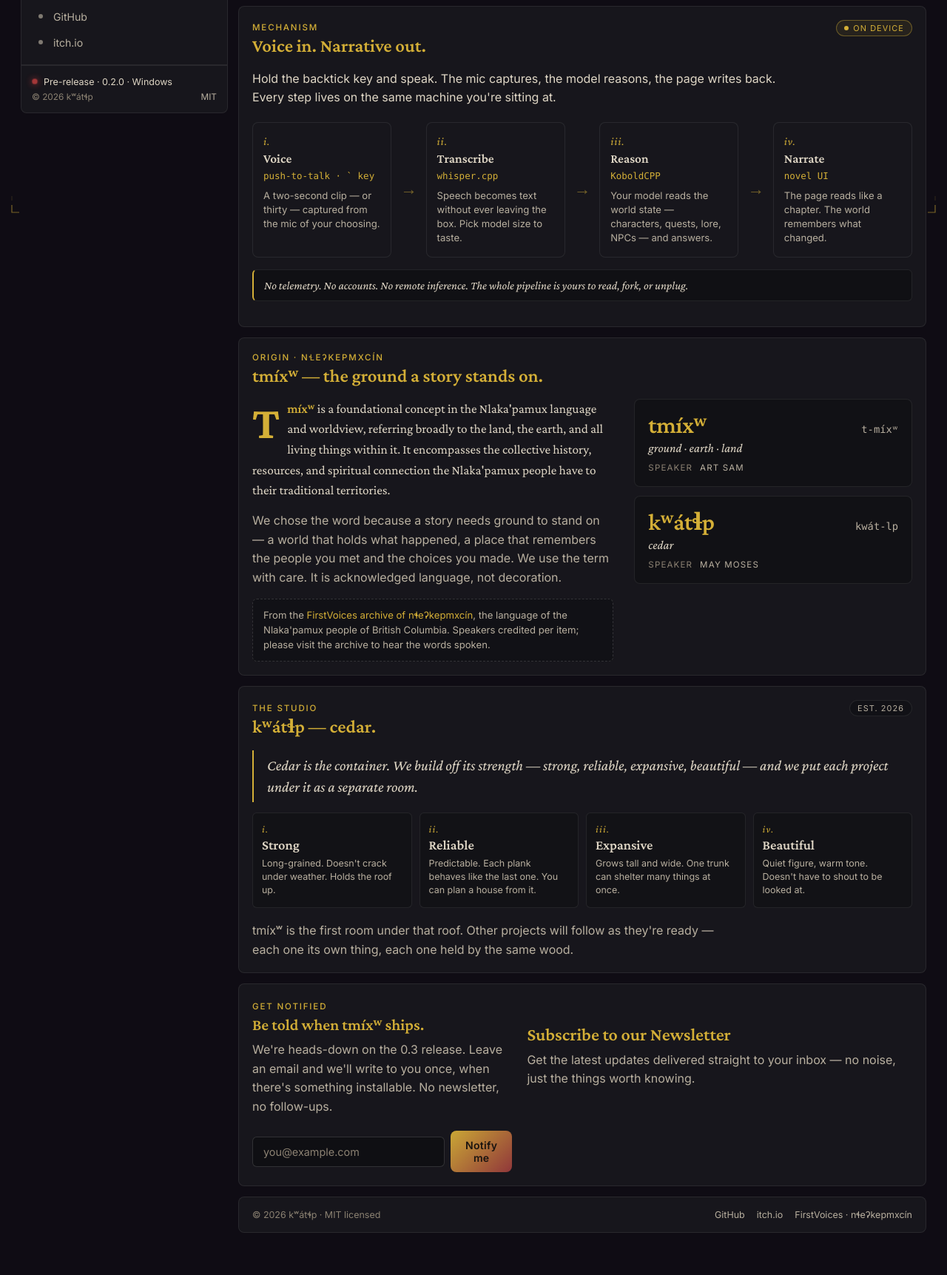
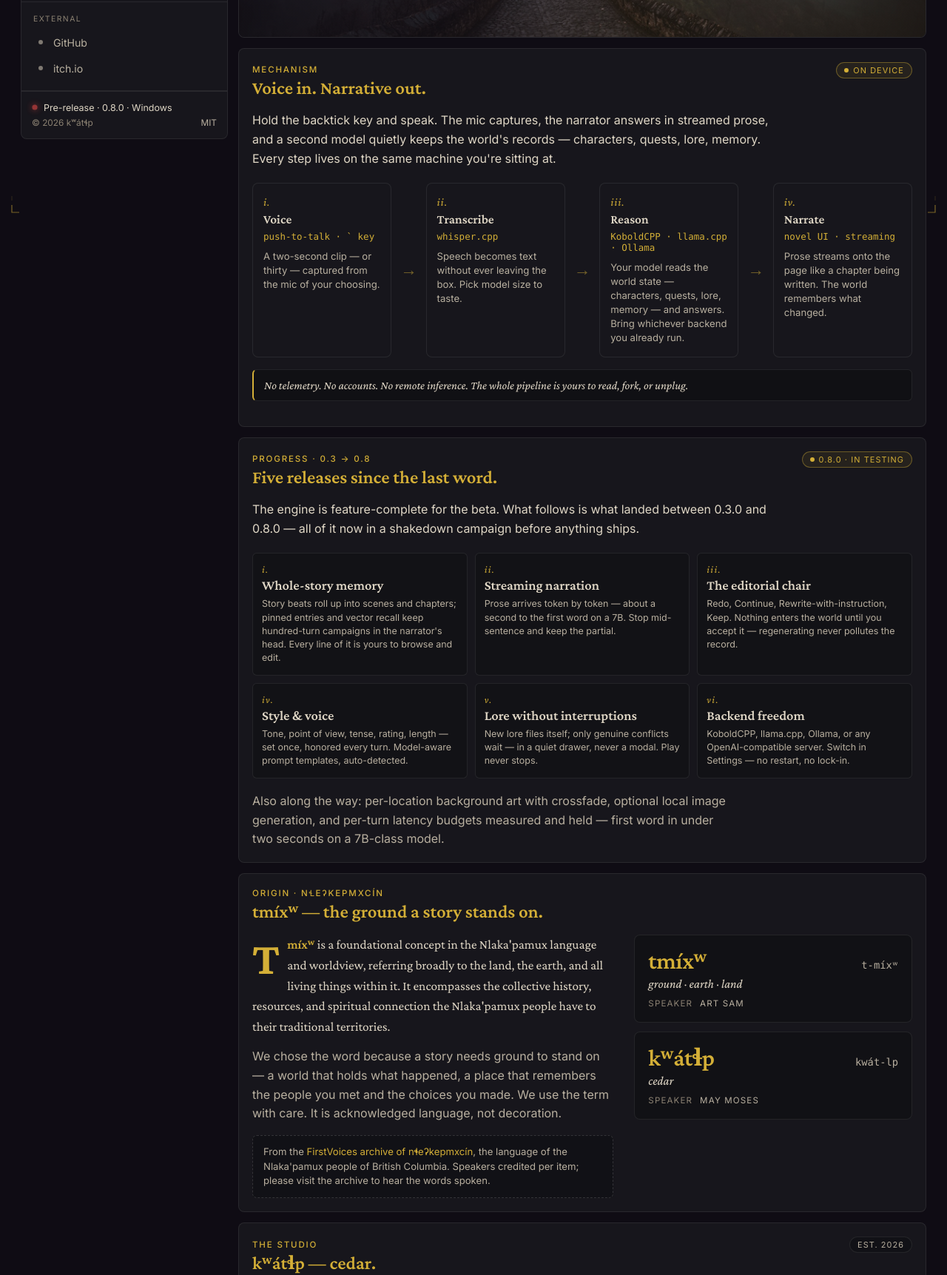
Before and after one commit to kwatlp/tmixw, a plain HTML site: page index.html in a window 1280 px wide. Shown: the part 497-2220 px from the top of the page at 74% size. Before the commit the page ends 2191 px from the top, so only its background shows below. Drawn offline with nearby package versions, Linux system fonts and the light colour scheme.

Commit message:
site update 0.8.0

```diff
--- a/index.html
+++ b/index.html
@@ -82,6 +82,7 @@
       <nav class="sb-group scrollspy" aria-label="On this page">
         <div class="sb-group-label"><span>tmíxʷ · sections</span></div>
         <a class="sb-item" href="#mechanism"><span class="dot"></span><span>Mechanism</span><span class="progress"></span></a>
+        <a class="sb-item" href="#progress"><span class="dot"></span><span>Progress</span><span class="progress"></span></a>
         <a class="sb-item" href="#origin"><span class="dot"></span><span>Origin</span><span class="progress"></span></a>
         <a class="sb-item" href="#studio"><span class="dot"></span><span>The studio</span><span class="progress"></span></a>
         <a class="sb-item" href="#get-it"><span class="dot"></span><span>Get it</span><span class="progress"></span></a>
@@ -96,7 +97,7 @@
       <div class="sb-footer">
         <div class="sb-status">
           <span class="pulse"></span>
-          <span>Pre-release · 0.2.0 · Windows</span>
+          <span>Pre-release · 0.8.0 · Windows</span>
         </div>
         <div class="row">
           <span>© 2026 kʷátɬp</span>
@@ -116,7 +117,7 @@
         <p class="tagline">Your story. Your hardware. Your rules.</p>
         <p class="lede">
           A novel-shaped interface for the kind of story that only happens once.
-          Voice in, narrative out — fully on-device. No cloud, no account, no censor.
+          Voice in, streaming narrative out — fully on-device. No cloud, no account, no censor.
         </p>
         <div class="hero-actions">
           <a class="btn primary" href="#get-it">Watch the demo</a>
@@ -126,6 +127,7 @@
           <span class="chip gold"><span class="dot"></span>Fully local</span>
           <span class="chip">Voice-first</span>
           <span class="chip">Persistent world</span>
+          <span class="chip">Any local backend</span>
           <span class="chip">MIT</span>
         </div>
       </div>
@@ -143,8 +145,10 @@
       </header>
 
       <p class="body bone" style="max-width: 720px; margin-bottom: 20px;">
-        Hold the backtick key and speak. The mic captures, the model reasons,
-        the page writes back. Every step lives on the same machine you're sitting at.
+        Hold the backtick key and speak. The mic captures, the narrator answers in
+        streamed prose, and a second model quietly keeps the world's records —
+        characters, quests, lore, memory. Every step lives on the same machine
+        you're sitting at.
       </p>
 
       <div class="pipeline">
@@ -165,20 +169,77 @@
         <div class="pipe-step">
           <span class="num">iii.</span>
           <span class="name">Reason</span>
-          <span class="runtime">KoboldCPP</span>
-          <span class="desc">Your model reads the world state — characters, quests, lore, NPCs — and answers.</span>
+          <span class="runtime">KoboldCPP · llama.cpp · Ollama</span>
+          <span class="desc">Your model reads the world state — characters, quests, lore, memory — and answers. Bring whichever backend you already run.</span>
         </div>
         <span class="pipe-arrow" aria-hidden="true">→</span>
         <div class="pipe-step">
           <span class="num">iv.</span>
           <span class="name">Narrate</span>
-          <span class="runtime">novel UI</span>
-          <span class="desc">The page reads like a chapter. The world remembers what changed.</span>
+          <span class="runtime">novel UI · streaming</span>
+          <span class="desc">Prose streams onto the page like a chapter being written. The world remembers what changed.</span>
         </div>
       </div>
 
       <p class="guarantee">
         No telemetry. No accounts. No remote inference. The whole pipeline is yours to read, fork, or unplug.
+      </p>
+    </section>
+
+    <section class="panel" id="progress" data-screen-label="progress">
+      <header class="section-head">
+        <div class="titles">
+          <span class="kicker">Progress · 0.3 → 0.8</span>
+          <h2 class="h-section">Five releases since the last word.</h2>
+        </div>
+        <div class="meta">
+          <span class="chip gold"><span class="dot"></span>0.8.0 · in testing</span>
+        </div>
+      </header>
+
+      <p class="body bone" style="max-width: 720px; margin-bottom: 20px;">
+        The engine is feature-complete for the beta. What follows is what landed
+        between 0.3.0 and 0.8.0 — all of it now in a shakedown campaign before
+        anything ships.
+      </p>
+
+      <div class="cedar-traits three">
+        <div class="trait">
+          <span class="roman">i.</span>
+          <span class="name">Whole-story memory</span>
+          <span class="desc">Story beats roll up into scenes and chapters; pinned entries and vector recall keep hundred-turn campaigns in the narrator's head. Every line of it is yours to browse and edit.</span>
+        </div>
+        <div class="trait">
+          <span class="roman">ii.</span>
+          <span class="name">Streaming narration</span>
+          <span class="desc">Prose arrives token by token — about a second to the first word on a 7B. Stop mid-sentence and keep the partial.</span>
+        </div>
+        <div class="trait">
+          <span class="roman">iii.</span>
+          <span class="name">The editorial chair</span>
+          <span class="desc">Redo, Continue, Rewrite-with-instruction, Keep. Nothing enters the world until you accept it — regenerating never pollutes the record.</span>
+        </div>
+        <div class="trait">
+          <span class="roman">iv.</span>
+          <span class="name">Style &amp; voice</span>
+          <span class="desc">Tone, point of view, tense, rating, length — set once, honored every turn. Model-aware prompt templates, auto-detected.</span>
+        </div>
+        <div class="trait">
+          <span class="roman">v.</span>
+          <span class="name">Lore without interruptions</span>
+          <span class="desc">New lore files itself; only genuine conflicts wait — in a quiet drawer, never a modal. Play never stops.</span>
+        </div>
+        <div class="trait">
+          <span class="roman">vi.</span>
+          <span class="name">Backend freedom</span>
+          <span class="desc">KoboldCPP, llama.cpp, Ollama, or any OpenAI-compatible server. Switch in Settings — no restart, no lock-in.</span>
+        </div>
+      </div>
+
+      <p class="body" style="margin-top: 18px; max-width: 64ch;">
+        Also along the way: per-location background art with crossfade, optional
+        local image generation, and per-turn latency budgets measured and held —
+        first word in under two seconds on a 7B-class model.
       </p>
     </section>
 
@@ -286,16 +347,14 @@
     <section class="panel notify" id="get-it" data-screen-label="get-it">
       <div>
         <span class="kicker">Get notified</span>
-        <h3 class="h-section" style="font-size: 1.35rem; margin-top: 6px;">Be told when tmíxʷ ships.</h3>
-        <p class="body" style="margin-top: 8px; max-width: 56ch;">
-          We're heads-down on the 0.3 release. Leave an email and we'll write to you once,
+        <h3 class="h-section notify-title">Be told when tmíxʷ ships.</h3>
+        <p class="body bone" style="margin-top: 10px; max-width: 56ch; font-size: 0.95rem;">
+          0.8.0 is built and in its test campaign. The first downloadable build
+          arrives with the 0.9.0 beta. Leave an email and we'll write to you once,
           when there's something installable. No newsletter, no follow-ups.
         </p>
       </div>
-      <div>
-        <h2 class="h-section">Subscribe to our Newsletter</h2>
-        <p class="body" style="margin-top: 8px; max-width: 56ch;">Get the latest updates delivered straight to your inbox — no noise, just the things worth knowing.</p>
-      </div>
+      <div class="notify-side">
         <form
           class="notify-form"
           action="https://buttondown.com/api/emails/embed-subscribe/kwatlpstudio"
@@ -306,6 +365,8 @@
           <input type="hidden" name="embed" value="1" />
           <button class="btn primary" type="submit">Notify me</button>
         </form>
+        <span class="notify-note">One email. That's the whole list.</span>
+      </div>
     </section>
 
     <footer class="panel foot" data-screen-label="footer">
--- a/styles/site.css
+++ b/styles/site.css
@@ -616,6 +616,7 @@ a:hover { text-decoration: underline; text-decoration-color: rgba(212,175,55,0.5
   gap: 10px;
   margin-top: 14px;
 }
+.cedar-traits.three { grid-template-columns: repeat(3, 1fr); }
 .trait {
   border: 1px solid var(--hair);
   background: rgba(0,0,0,0.18);
@@ -663,7 +664,24 @@ a:hover { text-decoration: underline; text-decoration-color: rgba(212,175,55,0.5
   display: grid;
   grid-template-columns: 1fr auto;
   align-items: center;
-  gap: 20px;
+  gap: 24px;
+  padding: 34px 32px;
+  border-color: rgba(212,175,55,0.38);
+  background-image: radial-gradient(120% 180% at 0% 0%, rgba(212,175,55,0.09), transparent 55%);
+  box-shadow: 0 18px 48px rgba(0, 0, 0, 0.35);
+}
+.notify-title {
+  font-size: 1.9rem;
+  margin-top: 8px;
+}
+.notify-side {
+  display: flex; flex-direction: column; gap: 8px; align-items: flex-end;
+}
+.notify-note {
+  font-family: var(--sans);
+  font-size: 0.74rem;
+  letter-spacing: 0.04em;
+  color: var(--muted);
 }
 .notify-form {
   display: flex; gap: 8px; align-items: center;
@@ -717,8 +735,9 @@ a:hover { text-decoration: underline; text-decoration-color: rgba(212,175,55,0.5
   .pipeline { grid-template-columns: 1fr; }
   .pipe-arrow { display: none; }
   .two-col { grid-template-columns: 1fr; gap: 18px; }
-  .cedar-traits { grid-template-columns: 1fr 1fr; }
-  .notify { grid-template-columns: 1fr; }
+  .cedar-traits, .cedar-traits.three { grid-template-columns: 1fr 1fr; }
+  .notify { grid-template-columns: 1fr; padding: 24px 20px; }
+  .notify-side { align-items: stretch; }
   .notify-form { flex-direction: column; align-items: stretch; }
   .notify input { min-width: 0; }
 }
```
Lines whose indentation alone changed are shown as unchanged.
